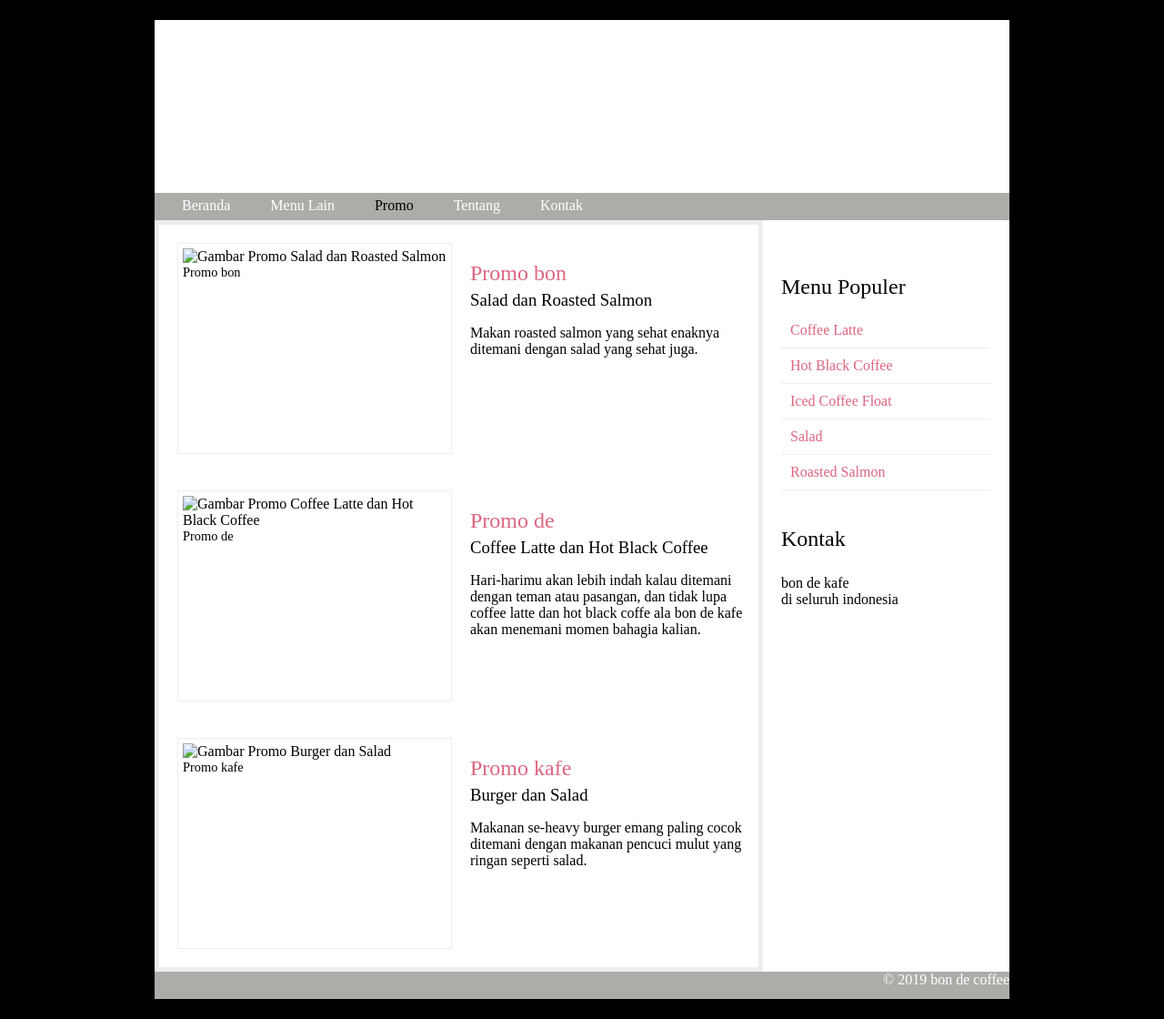
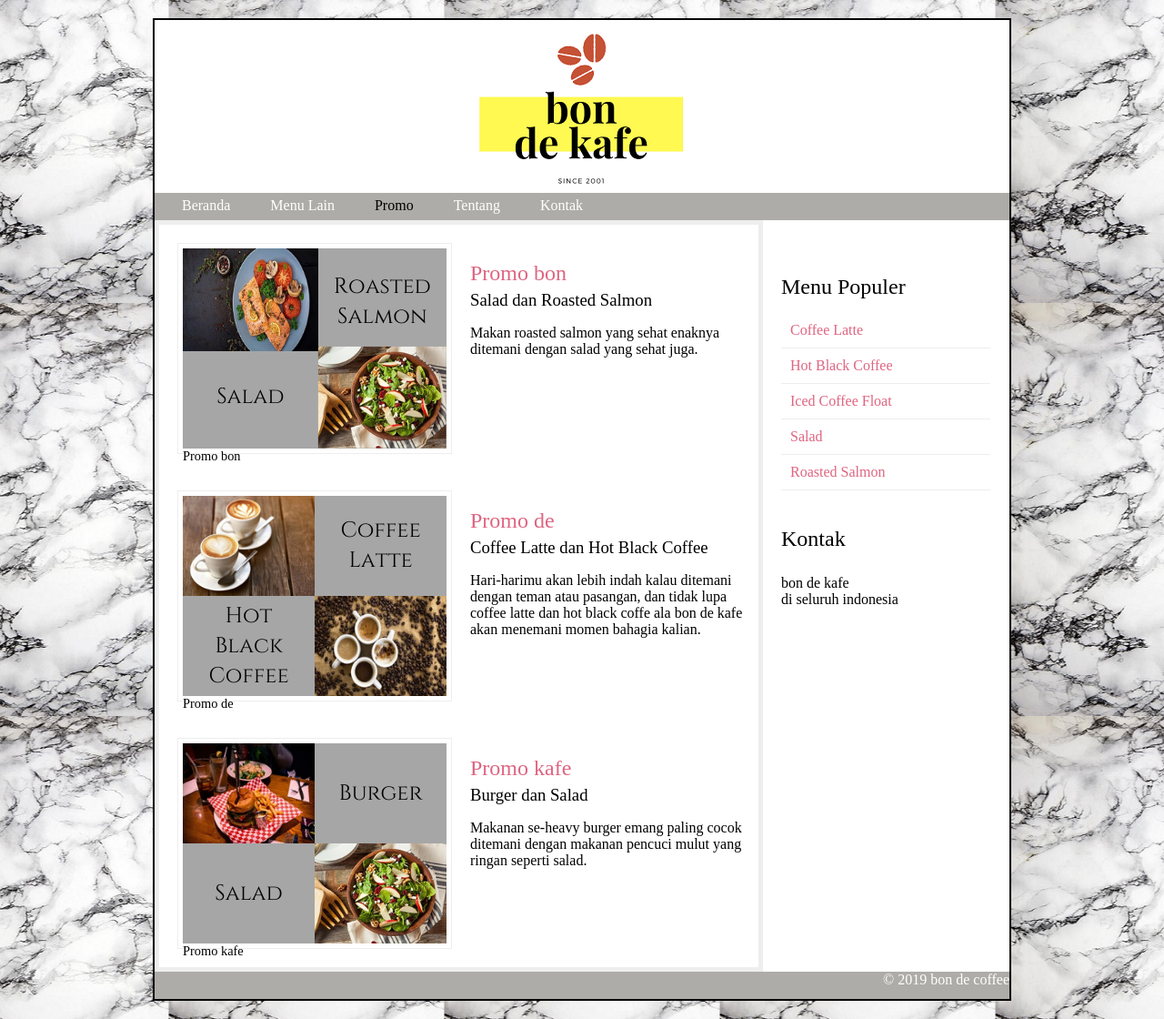
Before and after one commit to kesiaariani/bon-de-kafe, a plain HTML site: page promo.html in a window 1280 px wide. Shown: the whole page at 91% size. Drawn offline with Linux system fonts and the light colour scheme.

Commit message:
Update promo.html

```diff
--- a/promo.html
+++ b/promo.html
@@ -8,7 +8,7 @@
 	BODY {
 		COLOR : auto;
 		background-color: black;
-		background-image :url("images/background.jpg");
+		background-image :url("background.jpg");
 		background-position: center;
 		margin : 0px;
 		}
@@ -20,7 +20,7 @@
 		}
 	header {
 		height: 220px;
-		background-image: url(images/logo.png);
+		background-image: url(logo.png);
 		}
 	h1 {
 		text-indent: -9999px;
@@ -128,7 +128,7 @@
 
 		<article>
                   <figure>
-                    <img src="images/promo1.png" alt="Gambar Promo Salad dan Roasted Salmon" />
+                    <img src="promo1.png" alt="Gambar Promo Salad dan Roasted Salmon" />
                       <figcaption>Promo bon</figcaption>
                   </figure>
 
@@ -141,7 +141,7 @@
 
 		<article>
                   <figure>
-                    <img src="images/promo2.png" alt="Gambar Promo Coffee Latte dan Hot Black Coffee"/>
+                    <img src="promo2.png" alt="Gambar Promo Coffee Latte dan Hot Black Coffee"/>
                       <figcaption>Promo de</figcaption>
                   </figure>
 
@@ -155,7 +155,7 @@
 
 		<article>
                   <figure>
-                    <img src="images/promo3.png" alt="Gambar Promo Burger dan Salad" />
+                    <img src="promo3.png" alt="Gambar Promo Burger dan Salad" />
 		      <figcaption>Promo kafe</figcaption>
                   </figure>
 
```
